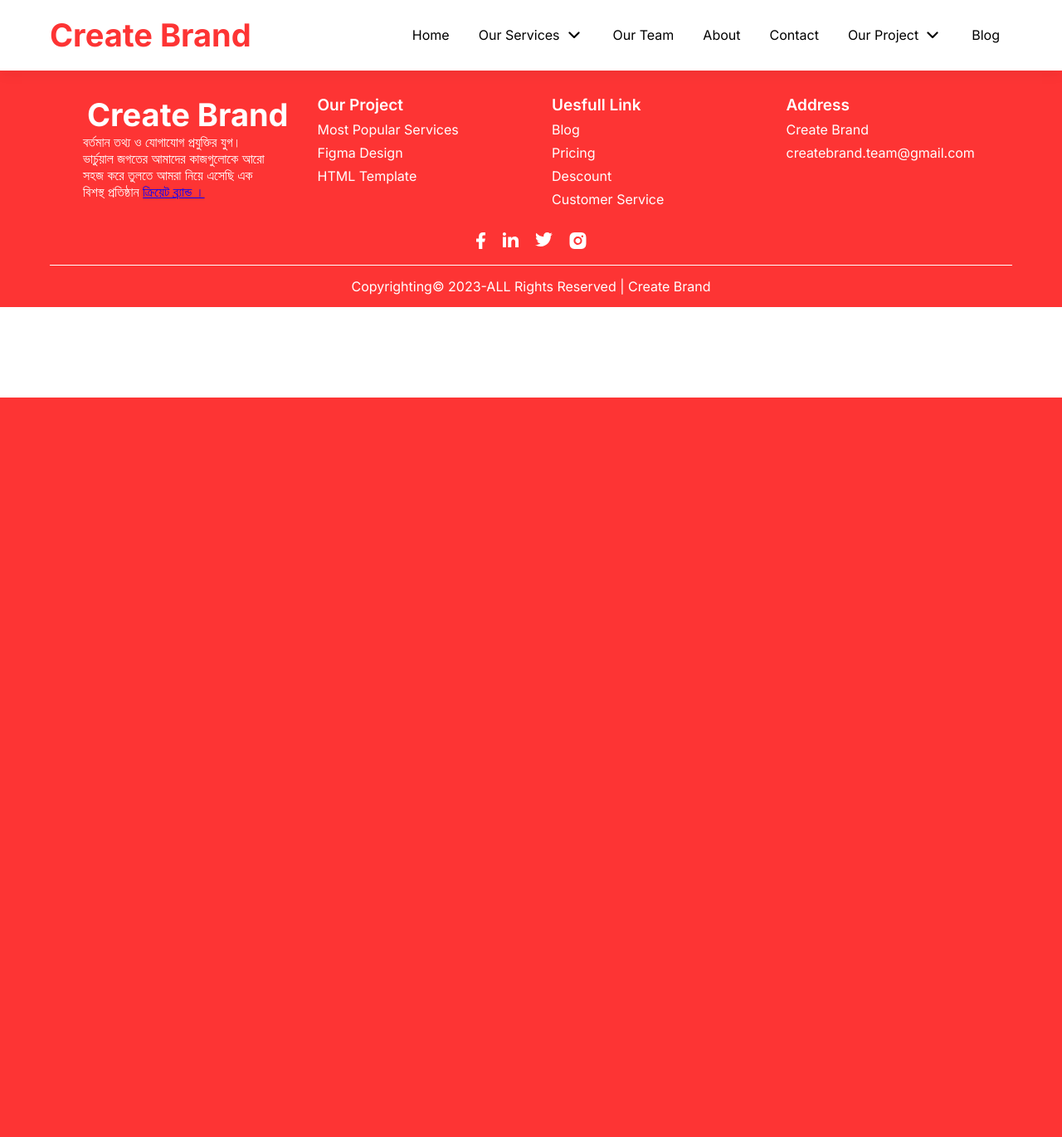
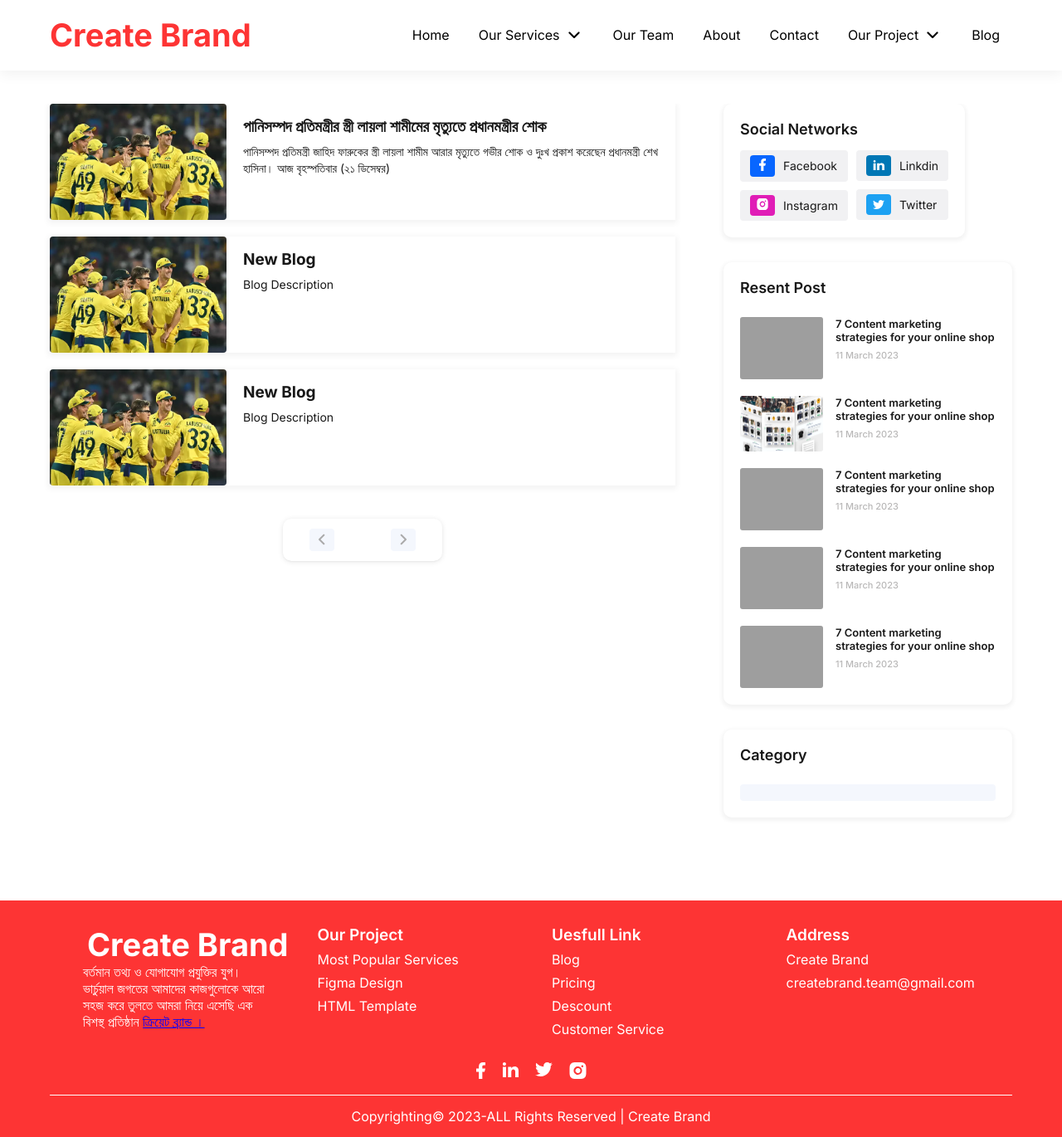
Before and after one commit to ebrahimfl/CreateBrand, a PHP site: page /blog.php in a window 1280 px wide. Shown: the part 321-1691 px from the top of the page at 83% size. Before the commit the page ends 800 px from the top, so only its background shows below. Run offline with PHP 8.4, Linux system fonts and the light colour scheme; data that the repository does not hold is empty; grey boxes are pictures that could not be loaded.

Commit message:
blog Update

```diff
--- a/assets/css/blog.css
+++ b/assets/css/blog.css
@@ -1,42 +1,241 @@
-img.blog-img {
-    width: 150px;
-    height: 100px;
-    float: left;
-    overflow: hidden;
-    background-repeat: no-repeat;
+
+/* Blog Section Start */
+#blog{
+    margin-top: 40px;
+    padding: 0px 0px 100px;
+}
+#blog .row{
+    display: flex;
+    gap: 5%;
+}
+#blog .row .content,
+#blog_details .content{
+    flex-basis: 65%;
+    display: flex;
+    flex-direction: column;
+    align-items: start;
+    row-gap: 20px;
+    margin-bottom: 60px;
+}
+#blog .row .content a.blog_link{
+    height: 140px;
+    width: 100%;
+}
+#blog .row .content .card,
+#blog_details .content .card{
+    display: flex;
+    box-shadow: 0px 2px 7px 2px rgba(0,0,0,0.05);
+    height: 100%;
+    background-color: #fff;
+    padding-right: 0;
+    gap: 20px;
+    width: 100%;
+}
+#blog .row .content .img,
+#blog_details .content .img{
+    min-width: 213px;
+}
+#blog .row .content img,
+#blog_details .content img{
+    max-width: 300px;
+    width: 100%;
+    border-radius: 4px;
+    height: 100%;
+}
+#blog .row .content .blog_text
+#blog_details .content .blog_text,
+#blog_details .content{
+    margin-left: 20px;
+    margin-right: 10px;
+}
+#blog .row .content .blog_text h3,
+#blog_details .content .blog_text h3{
+    font-size: 19px;
+    font-weight: 700;
+    color: #181818;
+    text-align: left;
+    line-height: 25px;
+    margin: 15px 0 8px;
+}
+#blog .row .content .blog_text p,
+#blog_details .content .blog_text p{
+    font-size: 14px;
+    color: #181818;
+    line-height: 20px;
+}
+.blog_content_footer{
+    display: flex;
+    align-items: center;
+    justify-content: space-between;
+    margin-top: 10px;
+    border-top: 1px solid #e7e8e8;
+    padding: 10px 0;
+    color: #c1c1c1;
+    padding-right: 10px;
+}
+.blog_content_footer span{
+    font-size: 13px;
+    letter-spacing: 1px;
+
+}
+.blog_content_footer span:nth-child(1){
+    color: var(--primary);
 }
 
-h1.title {
-    width: 100%;
-    margin: 0;
-    padding: 0;
-    text-align: left;
-    margin-left: 158px;
-    background: none;
-    font-size: 28px;
+#blog .pagination_buttons{
+    display: flex;
+    justify-content: center;
+    align-items: center;
+    width: fit-content;
+    gap: 10px;
+    margin: 20px auto 0;
+    background-color: #fff;
+    box-shadow: 0px 1px 6px 0px rgba(0,0,0,0.1),0px 1px 2px -1px rgba(0,0,0,0.1);
+    border-radius: 10px;
+    padding: 8px 20px;
+}
+#blog .pagination_buttons a{
+    color: #aaaaaa;
+    padding: 4px 12px;
+}
+#blog .pagination_buttons a img{
+    width: 8px !important;
+}
+#blog .pagination_buttons .n_p_btn{
+    background-color:var(--bg2) ;
+    border-radius: 4px;
+    padding: 4px 11px 3px;
+}
+#blog .pagination_buttons .activeP{
+    background-color: var(--Secondary);
+    border-radius: 4px;
+    color: #fff;
 }
 
-.sengel-blog {
+#blog .row .sidebar{
+    flex-basis: 30%;
+    display: flex;
+    flex-direction: column;
+    gap: 30px;
+}
+#blog .row .sidebar .social_link,
+#blog .row .sidebar .recent_post{
+    box-shadow: 0px 2px 5px 2px rgba(0,0,0,0.05);
+    border-radius: 10px;
+    padding:20px;
+    justify-content: center;
+    max-width: fit-content;
     width: 100%;
-    box-sizing: border-box;
-    overflow: hidden;
-    height: 100px;
-    margin-bottom: 8px;
+
+}
+#blog .row .sidebar .social_link h4,
+#blog .sidebar .recent_post h4,
+.category .row h4{
+    display: inline-block;
+    color: #181818;
+    margin-bottom: 15px;
+    font-size: 18px;
+    font-weight: 600;
+}
+#blog .row .sidebar .social_link .card{
+    display: flex;
+    align-items: center;
+    gap: 10px;
+    width: 100%;
+}
+#blog .row .sidebar .social_link .card .card-body{
+    display: flex;
+    flex-direction: column;
+    gap: 10px;
+}
+#blog .row .sidebar .social_link .card a{
+    display: flex;
+    align-items: center;
+    gap: 10px;
+    background-color: #f1f1f3;
+    padding: 6px 12px;
+    row-gap: 20px;
+    border-radius: 4px;
+    font-size: 14px;
+    color: #181818;
+}
+#blog .row .sidebar .social_link .card a div{
+    padding: 4px 8px;
+    border-radius: 4px;
+}
+#blog .row .sidebar .social_link .card a .instagram{
+    background-color: #e01db6;
+}
+#blog .row .sidebar .social_link .card a .facebook{
+    background-color: #0866ff;
+    padding: 4px 11px;
+}
+#blog .row .sidebar .social_link .card a .linkdin{
+    background-color: #0077b5;
+}
+#blog .row .sidebar .social_link .card a .twitter{
+    background-color: #1da1f2;
 }
 
-p.meta-d {
-    margin-left: 158px;
-    text-align: justify;
+#blog .row .sidebar .social_link .card a .facebook img{
+    width: 8px;
+}
+#blog .row .sidebar .social_link .card a img{
+    width: 14px;
 }
 
-.btn{
-    width: 80px;
-    height: 10px;
-    float: right;
-    margin-right: 3px;
+#blog .sidebar .recent_post{
+    display: flex;
+    flex-direction: column;
+    gap: 20px;
+}
+#blog .sidebar .recent_post .card{
+    display: flex;
+    gap: 15px;
+}
+#blog .sidebar .recent_post img{
+    width: 100px;
+    border-radius: 3px;
+}
+#blog .sidebar .recent_post h4{
+    margin-bottom: 5px;
+}
+#blog .sidebar .recent_post h5{
+    font-size: 13px;
+    color: #181818;
+    font-weight: 600;
+}
+#blog .sidebar .recent_post p{
+    font-size: 11px;
+    color: #b9b8b8;
+    font-weight: 500;
+    margin-top: 7px;
 }
 
-.btn a {
+.category .row{
+    display: flex;
+    flex-direction: column;
+    gap: 10px !important;
+    box-shadow: 0px 2px 5px 2px rgba(0,0,0,0.05);
+    border-radius: 10px;
+    padding:20px;
+    justify-content: center;
     width: 100%;
-    height: 100%;
 }
+.category .row a{
+    color: #181818;
+}
+.category .row .card {
+    width: 100%;
+    background-color: var(--bg2);
+    padding: 10px 17px;
+    cursor: pointer;
+    border-radius:4px;
+}
+.category .row .card a{
+    row-gap: 20px;
+    border-radius: 4px;
+    font-size: 14px;
+    color: #181818;
+}
+/* Blog Section End */
--- a/assets/css/site_responsive.css
+++ b/assets/css/site_responsive.css
@@ -189,20 +189,28 @@
         font-size: 36px !important;
         margin-bottom: 50px !important;
     }
-
-
+    #blog .row .content .blog_text{
+    padding: 0 10px 10px !important;
+}
+    #blog .row .content a.blog_link{
+        height: auto !important;
+        width: 100%;
+    }
     #blog .row .content{
-        align-items: center;
+        align-items: center !important;
+    }
+    .row .content .blog_text h3{
+        margin: 0 0 6px  !important;
     }
     #blog .row .content img{
-        max-width: 400px;
+        max-width: 400px !important;
     }
     #blog .row .content a.blog_link{
-        max-width: 400px;
+        max-width: 400px !important;
     }
     #blog .row .content .card{
-        display: flex;
-        flex-direction: column;
+        display: flex !important;
+        flex-direction: column !important;
     }
  }
 
--- a/assets/js/main.js
+++ b/assets/js/main.js
@@ -205,12 +205,15 @@ setInterval(function() {
   slider_team_card_about();
 },5000);
 
+
+
 const aboutServicesCard = document.querySelector('#about .services');
-
 let scrollAmount = 1;
 let scrollDirection = 'right';
+let serviceInterval;
 
-setInterval(function() {
+function services_scroll_function() {
+  serviceInterval = setInterval(function() {
     if (scrollDirection === 'right') {
       aboutServicesCard.scrollLeft += scrollAmount;
       if (aboutServicesCard.scrollLeft >= (aboutServicesCard.scrollWidth - aboutServicesCard.clientWidth)) {
@@ -218,11 +221,27 @@ setInterval(function() {
       }
     } else {
       aboutServicesCard.scrollLeft -= scrollAmount;
-    if(aboutServicesCard.scrollLeft <= 0) {
+      if (aboutServicesCard.scrollLeft <= 0) {
         scrollDirection = 'right';
       }
     }
-},15);
+  }, 15);
+}
+
+// Start auto-scroll on page load
+window.addEventListener('load', function() {
+  services_scroll_function();
+});
+
+aboutServicesCard.addEventListener('mouseleave', function() {
+  services_scroll_function();
+});
+
+aboutServicesCard.addEventListener('mouseover', function() {
+  clearInterval(serviceInterval);
+});
+
+
 
 const counter_wrapper_main = document.querySelector('.counter_wrapper');
 let hasCounterFunctionBeenCalled  = true;
--- a/blog.php
+++ b/blog.php
@@ -1,95 +1,61 @@
-<?php
-    require_once "include/header.php"; ?>
-    <link rel="stylesheet" href="assets/css/blog.css">
+<?php require_once "include/header.php"; ?>
+<link rel="stylesheet" href="assets/css/blog.css">
 <?php require_once "include/headerM.php"; ?>
 
+<section id="blog">
+    <div class="container">
+        <div class="row">
+            <div class="content">
+                <a href="blog_details.php" class="blog_link">
+                    <div class="card">
+                        <div class="img">
+                            <img src="assets/images/blog/blog-img.png" alt="">
+                        </div>
+                        <div class="blog_text">
+                            <h3>পানিসম্পদ প্রতিমন্ত্রীর স্ত্রী লায়লা শামীমের মৃত্যুতে প্রধানমন্ত্রীর শোক</h3>
+                            <p>পানিসম্পদ প্রতিমন্ত্রী জাহিদ ফারুকের স্ত্রী লায়লা শামীম আরার মৃত্যুতে গভীর শোক ও দুঃখ প্রকাশ করেছেন প্রধানমন্ত্রী শেখ হাসিনা। আজ বৃহস্পতিবার (২১ ডিসেম্বর) </p>
+                        </div>
+                    </div>
+                </a>
+                <a href="blog_details.php" class="blog_link">
+                    <div class="card">
+                        <div class="img">
+                            <img src="assets/images/blog/blog-img.png" alt="">
+                        </div>
+                        <div class="blog_text">
+                            <h3>New Blog</h3>
+                            <p>Blog Description</p>
+                        </div>
+                    </div>
+                </a>
+                <a href="blog_details.php" class="blog_link">
+                    <div class="card">
+                        <div class="img">
+                            <img src="assets/images/blog/blog-img.png" alt="">
+                        </div>
+                        <div class="blog_text">
+                            <h3>New Blog</h3>
+                            <p>Blog Description</p>
+                        </div>
+                    </div>
+                </a>
+                <div class="pagination_buttons">
+                    <a href="blog.php?">
+                        <div class="n_p_btn"><img src="assets/icons/pgRight.png" alt=""></div>
+                    </a>
+                    <a href="blog.php?page=" class=''></a>
+                    <a href="blog.php">
 
-<!-- style add korte hobe singel blog -->
-    <?php
-    $idn = isset($_GET['blogid']);
-    if ($idn) {
-
-        $id = $_GET['blogid'];
-
-        $sql= "SELECT * FROM blog WHERE id='$id'";
-            $qurye = mysqli_query($conn,$sql);
-            if ($qurye) {
-            $data = mysqli_fetch_array($qurye);
-            $title = $data['title'];
-            $dsc = $data['dsc'];
-            $mata = $data['mata'];
-            $img = $data['img'];
-            $catagory = $data['catagory'];
-            $id = $data['id'];
-
-            }
-
-     ?>
-            <!-- see detels code -->
-            <section>
-                <div class="container">
-                    <div class="blog_d">
-                        <h1><?php echo $title; ?></h1>
-                        <img src="assets/images/<?php echo $img;?>" alt="<?php echo $title; ?>">
-                        <p>  <?php echo $dsc; ?> </p>
-                    </div>
+                        <div class='n_p_btn'><img src="assets/icons/pgLeft.png" alt=""></div>
+                    </a>
                 </div>
-            </section>
-        <?php
-        }
-        //******* all blog * ******
-        else {
-
-
-        ?>
-
-
-
-<section id="blog-m">
-    <div class="container">
-        <div class="blog-m">
-
-        <?php
-            $sql= "SELECT * FROM blog";
-            $qurye = mysqli_query($conn,$sql);
-            $lenth = mysqli_num_rows($qurye);
-                if ($lenth>0) {
-                    while ($data = mysqli_fetch_array($qurye)){
-                        $title = $data['title'];
-                        $dsc = $data['dsc'];
-                        $mata = $data['mata'];
-                        $img = $data['img'];
-                        $catagory = $data['catagory'];
-                        $id = $data['id'];
-
-        ?>
-
-
-            <div class="sengel-blog">
-                <a href="?blogid=<?php echo $id; ?>">
-                    <img src="assets/images/<?php echo $img; ?>" alt="" class="blog-img">
-                </a>
-                <a href="?blogid=<?php echo $id; ?>">
-                    <h1 class="title"><?php echo $title; ?></h1>
-                </a>
-                <a href="?blogid=<?php echo $id; ?>">
-                    <p class="meta-d"><?php echo $mata; ?></p>
-                </a>
-                <div class="btn"><a href="?blogid=<?php echo $id; ?>" >See More</a></div>
             </div>
 
-            <?php   } ?>
-
-
-
+            <?php include 'include/blog_sidebar.php' ?>
         </div>
+    </div>
+    </div>
     </div>
 </section>
 
-
-
-
-
-<?php
-}}
-require_once "include/footer.php"; ?>
+<?php require_once "include/footer.php"; ?>
--- a/cb_admin/php/core.php
+++ b/cb_admin/php/core.php
@@ -1,7 +1,6 @@
 <?php
 include_once("fun/fun.php");
 $conn = new addmin();
-
 
 
 if (isset($_POST['login'])) {
@@ -13,6 +12,9 @@ if (isset($_POST['b_sub'])) {
 }
 if (isset($_POST['S_sub'])) {
     $conn->serviec_add($_POST);
+}
+if(isset($_POST['team_add']) && !empty($_POST['team_add'])){
+    $conn->team_add();
 }
 
 if (isset($_GET["action"])) {
--- /dev/null
+++ b/include/blog_sidebar.php
@@ -0,0 +1,83 @@
+<div class="sidebar">
+                <div class="social_link">
+                    <h4>Social Networks</h4>
+                    <div class="card">
+                        <div class="card-body">
+                            <a href="" target="_blank">
+                                <div class="facebook"><img src="assets/icons/facebook.svg" alt=""></div> Facebook
+                            </a>
+                            <a href="" target="_blank">
+                                <div class="instagram"><img src="assets/icons/instagram.svg" alt=""></div> Instagram
+                            </a>
+                        </div>
+                        <div class="card-body">
+                            <a href="" target="_blank">
+                                <div class="linkdin"><img src="assets/icons/linkdin.svg" alt=""></div>Linkdin
+                            </a>
+                            <a href="" target="_blank">
+                                <div class="twitter"><img src="assets/icons/twitter.svg" alt=""></div>Twitter
+                            </a>
+                        </div>
+                    </div>
+                </div>
+                <div class="recent_post">
+                    <h4>Resent Post</h4>
+                    <a href="">
+                        <div class="card">
+                            <img src="assets/images/frontend-600x338.webp" alt="">
+                            <div class="texts">
+                                <h5>7 Content marketing strategies for your online shop </h5>
+                                <p>11 March 2023</p>
+                            </div>
+                        </div>
+                    </a>
+
+                    <a href="">
+                        <div class="card">
+                            <img src="assets/images/card-img.png" alt="">
+                            <div class="texts">
+                                <h5>7 Content marketing strategies for your online shop </h5>
+                                <p>11 March 2023</p>
+                            </div>
+                        </div>
+                    </a>
+                    <a href="">
+                        <div class="card">
+                            <img src="assets/images/blog-img.png" alt="">
+                            <div class="texts">
+                                <h5>7 Content marketing strategies for your online shop </h5>
+                                <p>11 March 2023</p>
+                            </div>
+                        </div>
+                    </a>
+                    <a href="">
+                        <div class="card">
+                            <img src="assets/images/blogpost.webp" alt="">
+                            <div class="texts">
+                                <h5>7 Content marketing strategies for your online shop </h5>
+                                <p>11 March 2023</p>
+                            </div>
+                        </div>
+                    </a>
+                    <a href="">
+                        <div class="card">
+                            <img src="assets/images/frontend-600x338.webp" alt="">
+                            <div class="texts">
+                                <h5>7 Content marketing strategies for your online shop </h5>
+                                <p>11 March 2023</p>
+                            </div>
+                        </div>
+                    </a>
+
+                </div>
+                <div class="category">
+                    <div class="row">
+                        <h4>Category</h4>
+
+                        <a href="blogs.php?category=">
+                            <div class="card">
+                            </div>
+                        </a>
+                    </div>
+                </div>
+            </div>
```
Also changed, not shown: admin.php (+9 -0 lines), cb_admin/inc/our-team-add.php (added, +20 -0 lines), cb_admin/php/fun/fun.php (+10 -0 lines), assets/images/blog/blog-img.png (added), assets/images/blog/blogpost.webp (added), assets/images/blog/frontend-600x338.webp (added), assets/images/blog/shopifyltimat_guide_2400x1350-600x338.webp (added). Lines whose indentation alone changed are shown as unchanged.
